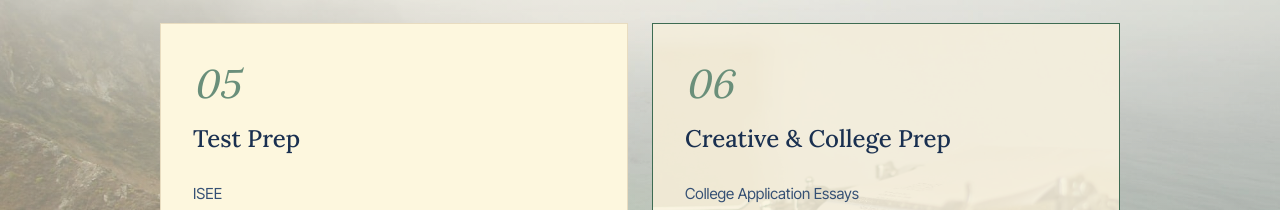
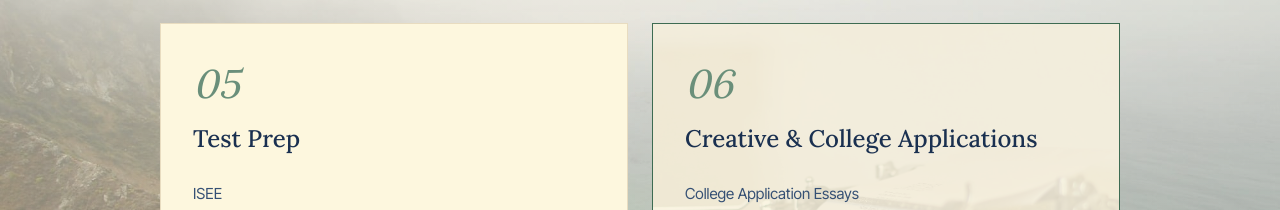
Before and after one commit to patrickparagas1/josephine-tutoring, a Next.js app: page /subjects in a window 1280 px wide. Shown: the part 1227-1437 px from the top of the page. Built offline with nearby package versions, Linux system fonts and the light colour scheme.

Commit message:
Replace 'College Prep' with 'College Applications' in tile 06 title

```diff
--- a/components/Services.tsx
+++ b/components/Services.tsx
@@ -56,7 +56,7 @@ export default function Services() {
           {
             id: "creative",
             num: "06",
-            title: "Creative & College Prep",
+            title: "Creative & College Applications",
             extra: "feature",
             items: ["College Application Essays", "Writing Competitions", "Art Portfolio Feedback", "Creative Writing Coaching"],
           },
```
